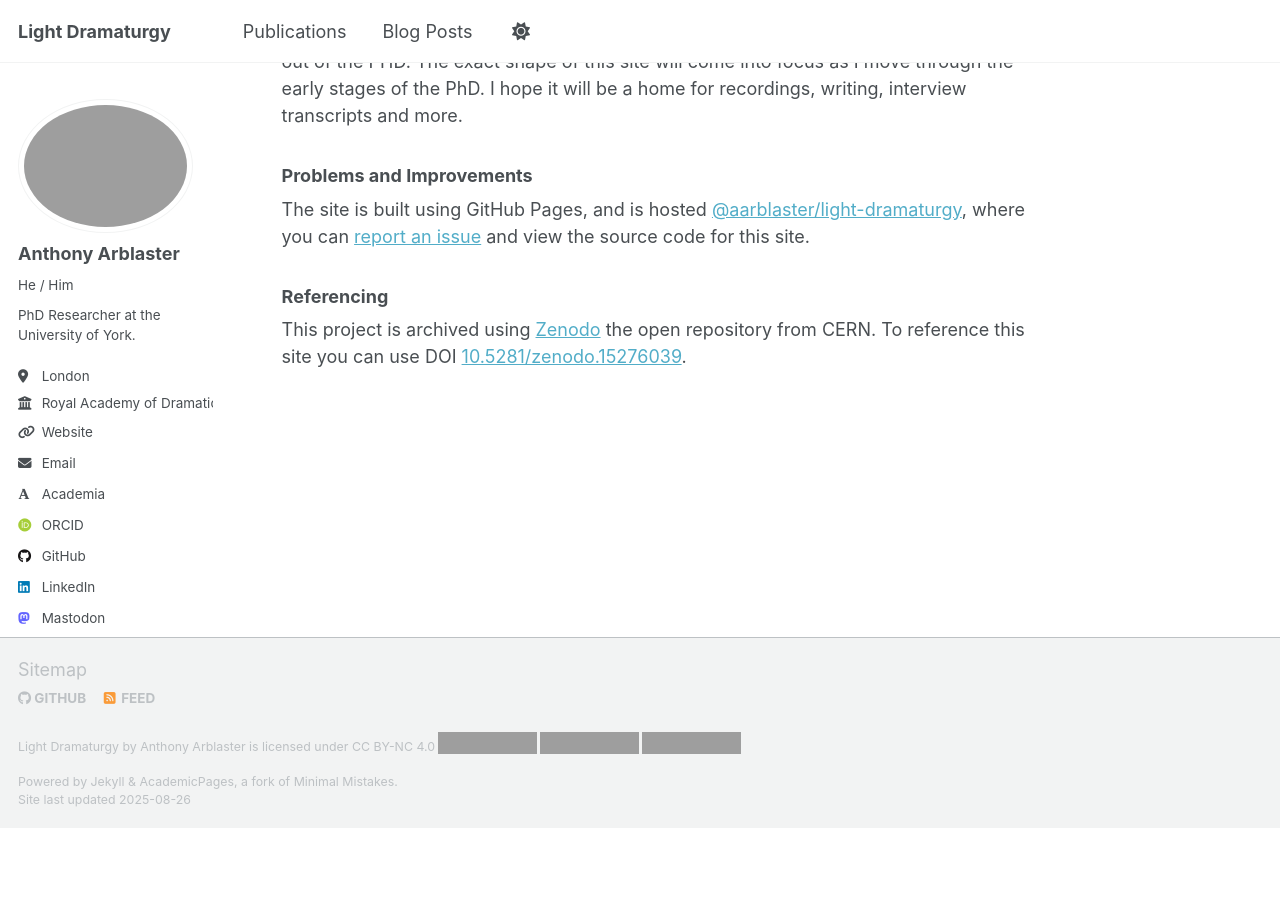
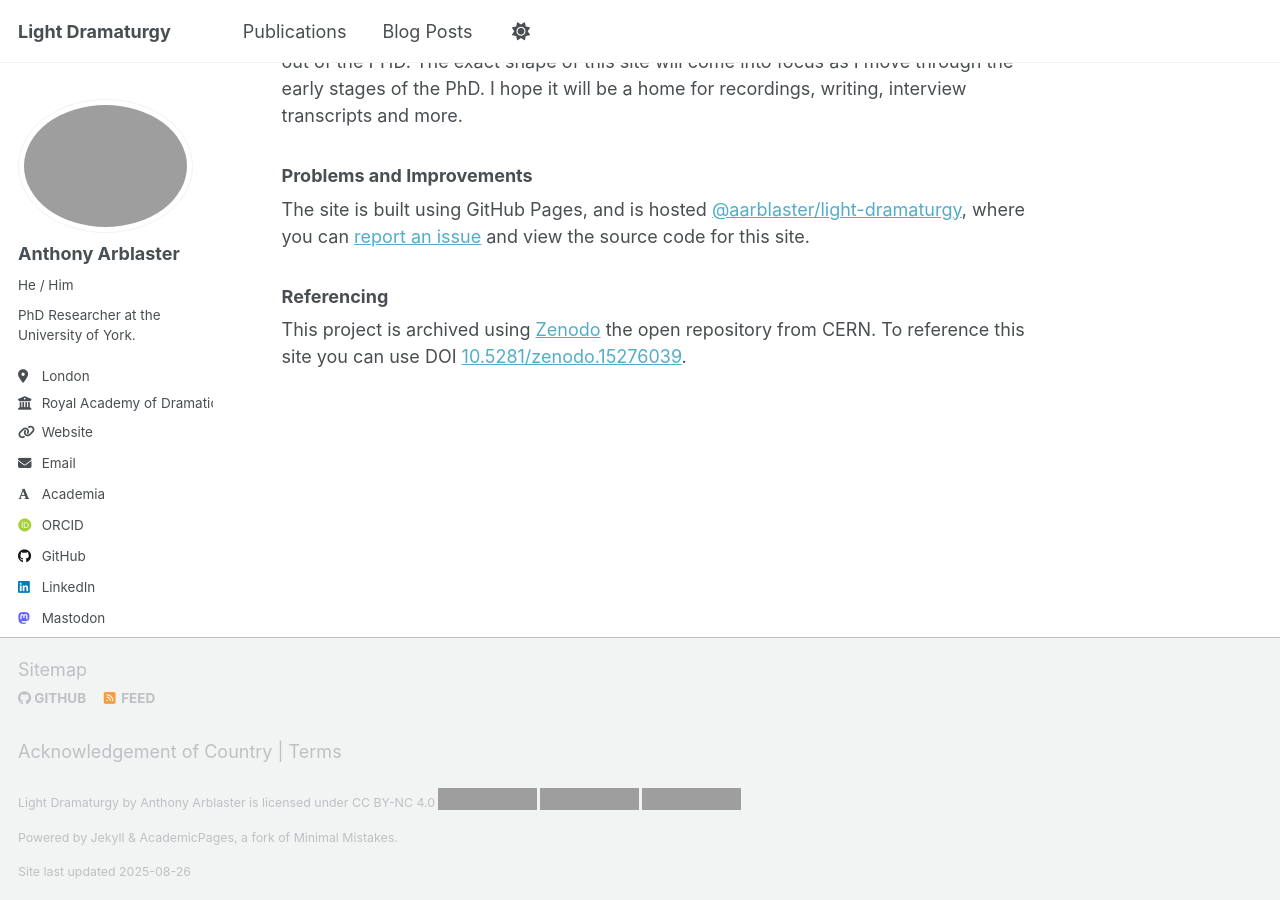
Before and after one commit to aarblaster/light-dramaturgy, a Jekyll site: the page built from _pages/about.md, in a window 1280 px wide and 900 px high, scrolled down 1967 px. Built offline with Jekyll 4.4.1, drawn with Linux system fonts in a browser that asks for light colours; some web fonts are replaced; a script that is not in the unit is left out; before the commit the page ends 2795 px from its top, so only the background shows below that; grey boxes are pictures that could not be loaded.

Commit message:
Modified footer
Footer format updated and regular links included to Acknowledgement of Country and Terms.

```diff
--- a/_includes/footer.html
+++ b/_includes/footer.html
@@ -19,8 +19,13 @@
 </div>
 {% endif %}
 
+<div class="page_footer-links">
+	<p><a href="https://phd.anthonyarblaster.com/aoc>">Acknowledgement of Country</a> | <a href="phd.anthonyarblaster.com/terms">Terms</a>
+	</p>
+</div>
+
 <div class="page__footer-copyright">
   <p xmlns:cc="http://creativecommons.org/ns#" xmlns:dct="http://purl.org/dc/terms/"><a property="dct:title" rel="cc:attributionURL" href="http://phd.anthonyarblaster.com">Light Dramaturgy</a> by <a rel="cc:attributionURL dct:creator" property="cc:attributionName" href="https://anthonyarblaster.com">Anthony Arblaster</a> is licensed under <a href="https://creativecommons.org/licenses/by-nc/4.0/?ref=chooser-v1" target="_blank" rel="license noopener noreferrer" style="display:inline-block;">CC BY-NC 4.0<img style="height:22px!important;margin-left:3px;vertical-align:text-bottom;" src="https://mirrors.creativecommons.org/presskit/icons/cc.svg?ref=chooser-v1" alt=""><img style="height:22px!important;margin-left:3px;vertical-align:text-bottom;" src="https://mirrors.creativecommons.org/presskit/icons/by.svg?ref=chooser-v1" alt=""><img style="height:22px!important;margin-left:3px;vertical-align:text-bottom;" src="https://mirrors.creativecommons.org/presskit/icons/nc.svg?ref=chooser-v1" alt=""></a></p>
-  {{ site.data.ui-text[site.locale].powered_by | default: "Powered by" }} <a href="http://jekyllrb.com" rel="nofollow">Jekyll</a> &amp; <a href="https://github.com/academicpages/academicpages.github.io">AcademicPages</a>, a fork of <a href="https://mademistakes.com/work/minimal-mistakes-jekyll-theme/" rel="nofollow">Minimal Mistakes</a>.<br />
+  <p>{{ site.data.ui-text[site.locale].powered_by | default: "Powered by" }} <a href="http://jekyllrb.com" rel="nofollow">Jekyll</a> &amp; <a href="https://github.com/academicpages/academicpages.github.io">AcademicPages</a>, a fork of <a href="https://mademistakes.com/work/minimal-mistakes-jekyll-theme/" rel="nofollow">Minimal Mistakes</a>.<br /></p>
   Site last updated {{ "now" | date: '%Y-%m-%d' }}
 </div>
```
Also changed, not shown: images/themes/homepage-dark.png (deleted), images/themes/homepage-light.png (deleted), 1 other file.
